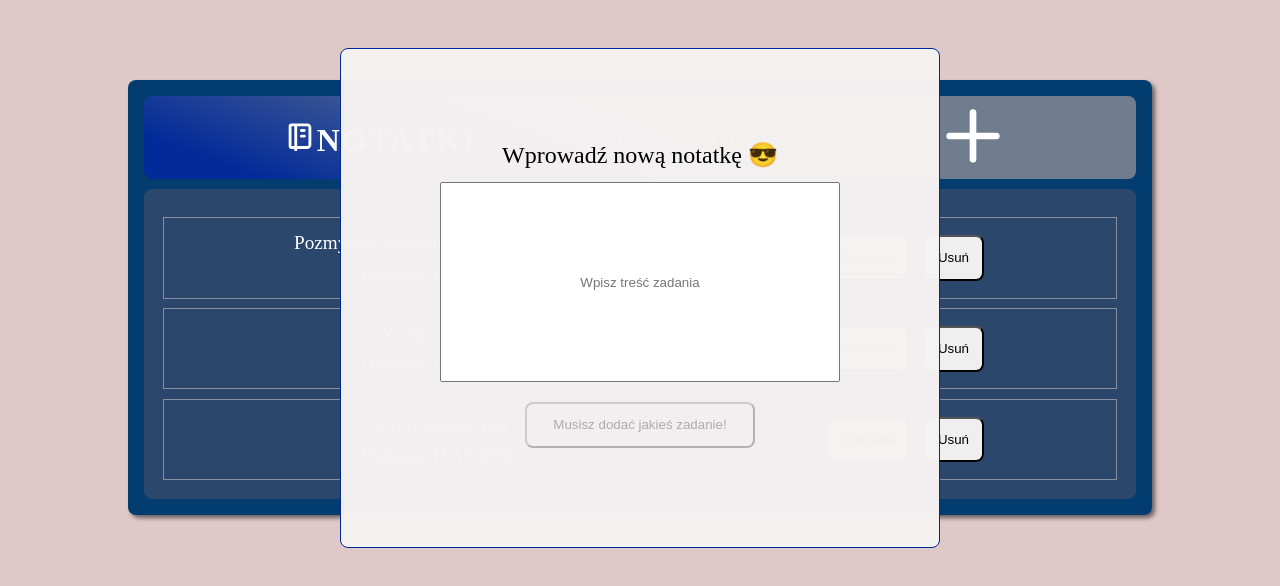
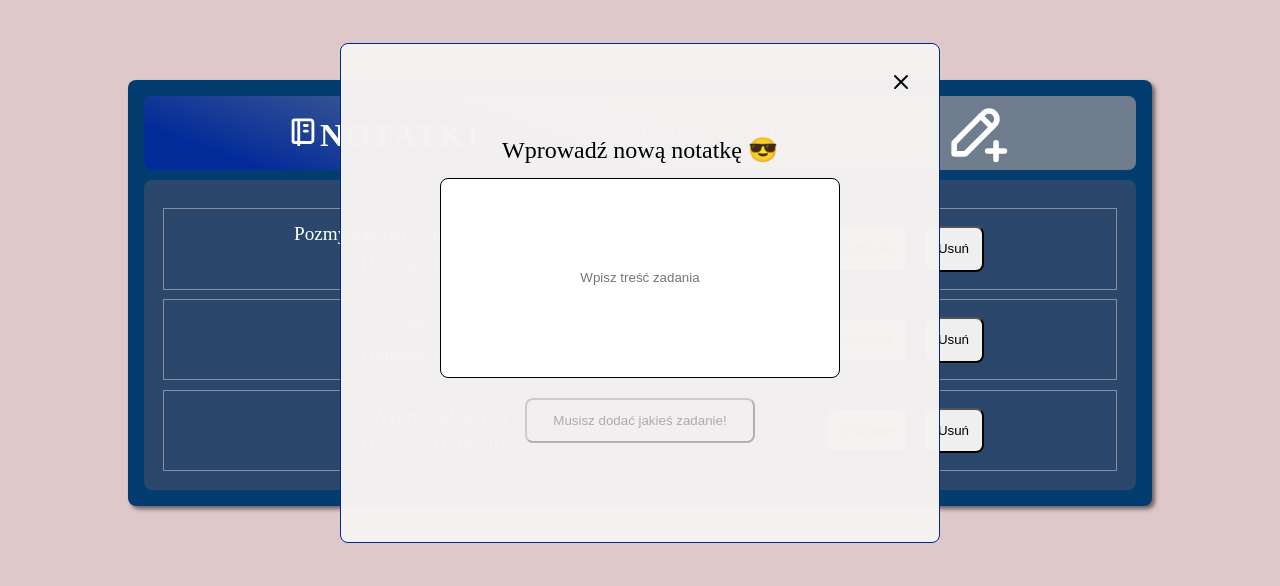
Before and after one commit to WojciechStancel/React_TODO, a React (Vite) app: page / in a window 1280 px wide. Both pictures are taken after a click on the button 973 px from the left and 137 px from the top of the page. Shown: the top 586 px of the page. Built offline with nearby package versions, Linux system fonts and the light colour scheme.

Commit message:
changed AddButton img, improved isDone btn - line through

```diff
--- a/src/AddButton.css
+++ b/src/AddButton.css
@@ -6,11 +6,11 @@
 }
 
 .addNote img {
-    width: 6em;
+    width: 5em;
     transition: transform .3s;
 }
 
 .addNote img:hover {
-    transform: rotate(100deg) scale(1.1);
+    transform: scale(1.1);
 
 }
--- a/src/AddButton.jsx
+++ b/src/AddButton.jsx
@@ -1,4 +1,4 @@
-import iconImg from "./assets/plus.svg";
+import iconImg from "./assets/pencil-plus.svg";
 import "./AddButton.css";
 
 const AddButton = ({ formShown, setter }) => {
--- /dev/null
+++ b/src/AddNoteForm.css
@@ -0,0 +1,63 @@
+.addNoteForm {
+	display: flex;
+	flex-direction: column;
+	justify-content: center;
+	align-items: center;
+	width: 600px;
+	height: 500px;
+	position: absolute;
+	top: 50%;
+	left: 50%;
+	transform: translate(-50%, -50%);
+	border-radius: 8px;
+	border: 1px solid rgb(0, 38, 151);
+	color: black;
+	background-color: rgba(245, 242, 242, 0.985);
+	transition: opacity 0.4s;
+}
+
+.addNoteForm img {
+	position: absolute;
+	padding: 1em;
+    width: 3.5em;
+	top: 10px;
+	right: 10px;
+    cursor: pointer;
+    transition: transform .3s;
+}
+
+.addNoteForm img:hover {
+    transform: rotate(120deg);
+}
+
+.addNoteForm label {
+	font-size: 1.5rem;
+}
+
+.addNoteForm input {
+	height: 200px;
+	width: 400px;
+	margin: 1em 0;
+	text-align: center;
+    border-radius: 8px;
+    border: 1px solid black;
+}
+
+.addNoteForm button {
+	padding: 1em 2em;
+	margin: 0.5em;
+	border-radius: 8px;
+	cursor: pointer;
+	transition: background-color 0.3s, color 0.3s;
+}
+
+.addNoteForm button:hover {
+	background-color: rgb(3, 61, 112);
+	color: white;
+}
+
+.addNoteForm button:disabled:hover {
+	cursor: not-allowed;
+	color: inherit;
+	background-color: inherit;
+}
--- a/src/AddNoteForm.jsx
+++ b/src/AddNoteForm.jsx
@@ -1,3 +1,6 @@
+import "./AddNoteForm.css";
+import closeImg from "./assets/x.svg";
+
 const AddNoteForm = ({ taskList, task, setTask, setFormShown }) => {
 	function handleSubmitForm(e) {
 		e.preventDefault();
@@ -9,6 +12,7 @@ const AddNoteForm = ({ taskList, task, setTask, setFormShown }) => {
 
 	return (
 		<form onSubmit={handleSubmitForm} className="addNoteForm">
+			<img src={closeImg} onClick={()=> setFormShown(false) || setTask('')} />
 			<label htmlFor="inputNote">Wprowadź nową notatkę 😎</label>
 			<input
 				type="text"
--- a/src/ListItem.jsx
+++ b/src/ListItem.jsx
@@ -1,50 +1,18 @@
-// ListItem.js
-
-
-import { useState } from "react";
 import "./ListItem.css";
+import NoteItem from "./NoteItem";
 
 const ListItem = ({ taskList, handleRemoveNote }) => {
 	return (
 		<ul className="notes-list">
 			{taskList.map((note) => (
-        <NoteItem key={note.id} note={note} handleRemoveNote={handleRemoveNote} />
+				<NoteItem
+					key={note.id}
+					note={note}
+					handleRemoveNote={handleRemoveNote}
+				/>
 			))}
 		</ul>
 	);
 };
 
-const NoteItem = ({ note, handleRemoveNote }) => {
-  const [isDone, setIsDone] = useState(false);
-
-  const handleDoneNote = () => {
-    setIsDone(!isDone);
-  };
-
-  return (
-    <li className={`notes-container `}>
-      {isDone ? (
-        <p className="notes-item notes-item-is-done">
-          {note.body} <br />
-          Dodana: {note.added.toLocaleDateString()}
-        </p>
-      ) : (
-        <p className="notes-item">
-          {note.body} <br />
-          Dodana: {note.added.toLocaleDateString()}
-        </p>
-      )}
-
-      <div>
-        <button className="notes-list-btn" onClick={handleDoneNote}>
-          Zrobione
-        </button>
-        <button className="notes-list-btn" onClick={() => handleRemoveNote(note.id)}>
-          Usuń
-        </button>
-      </div>
-    </li>
-  );
-};
-
 export default ListItem;
--- /dev/null
+++ b/src/NoteItem.jsx
@@ -0,0 +1,46 @@
+import { useState } from "react";
+
+const NoteItem = ({ note, handleRemoveNote }) => {
+	const [isDone, setIsDone] = useState(false);
+
+	const handleDoneNote = () => {
+		setIsDone(!isDone);
+	};
+
+	return (
+		<li className={`notes-container `}>
+			{isDone ? (
+				<p className="notes-item notes-item-is-done">
+					{note.body} <br />
+					Dodana: {note.added.toLocaleDateString()}
+				</p>
+			) : (
+				<p className="notes-item">
+					{note.body} <br />
+					Dodana: {note.added.toLocaleDateString()}
+				</p>
+			)}
+
+			<div>
+				{isDone ? (
+					<button
+						className="notes-list-btn notes-item-is-done"
+						onClick={handleDoneNote}>
+						Cofnij
+					</button>
+				) : (
+					<button className="notes-list-btn" onClick={handleDoneNote}>
+						Zrobione
+					</button>
+				)}
+
+				<button
+					className="notes-list-btn"
+					onClick={() => handleRemoveNote(note.id)}>
+					Usuń
+				</button>
+			</div>
+		</li>
+	);
+};
+export default NoteItem;
--- a/src/Notes.css
+++ b/src/Notes.css
@@ -9,51 +9,3 @@
 	box-shadow: 3px 3px 4px rgba(0, 0, 0, 0.522);
 	position: relative;
 }
-
-.addNoteForm {
-	display: flex;
-	flex-direction: column;
-	justify-content: center;
-	align-items: center;
-	width: 600px;
-	height: 500px;
-	position: absolute;
-	top: 50%;
-	left: 50%;
-	transform: translate(-50%, -50%);
-	border-radius: 8px;
-	border: 1px solid rgb(0, 38, 151);
-	color: black;
-	background-color: rgba(245, 242, 242, 0.985);
-	transition: opacity 0.4s;
-}
-
-.addNoteForm label {
-	font-size: 1.5rem;
-}
-
-.addNoteForm input {
-	height: 200px;
-	width: 400px;
-	margin: 1em 0;
-	text-align: center;
-}
-
-.addNoteForm button {
-	padding: 1em 2em;
-	margin: 0.5em;
-	border-radius: 8px;
-	cursor: pointer;
-	transition: background-color 0.3s, color 0.3s;
-}
-
-.addNoteForm button:hover {
-	background-color: rgb(3, 61, 112);
-	color: white;
-}
-
-.addNoteForm button:disabled:hover {
-	cursor: not-allowed;
-	color: inherit;
-	background-color: inherit;
-}
```
Also changed, not shown: src/App.jsx (+4 -8 lines), src/assets/pencil-plus.svg (added), src/assets/x.svg (added). Lines whose indentation alone changed are shown as unchanged.
